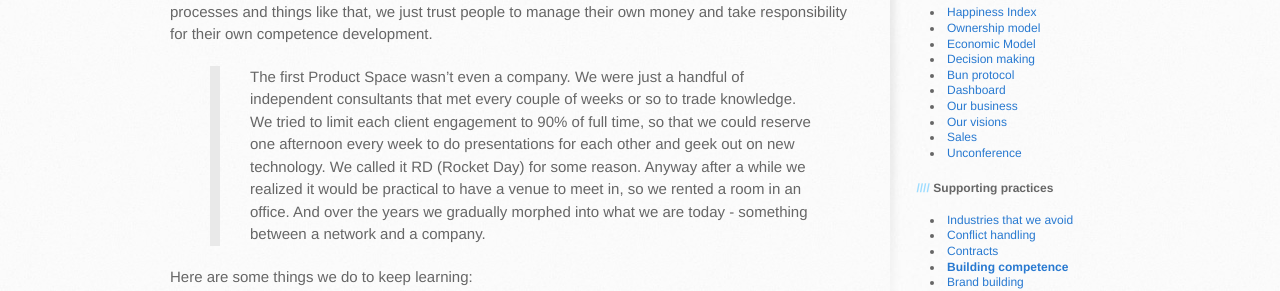
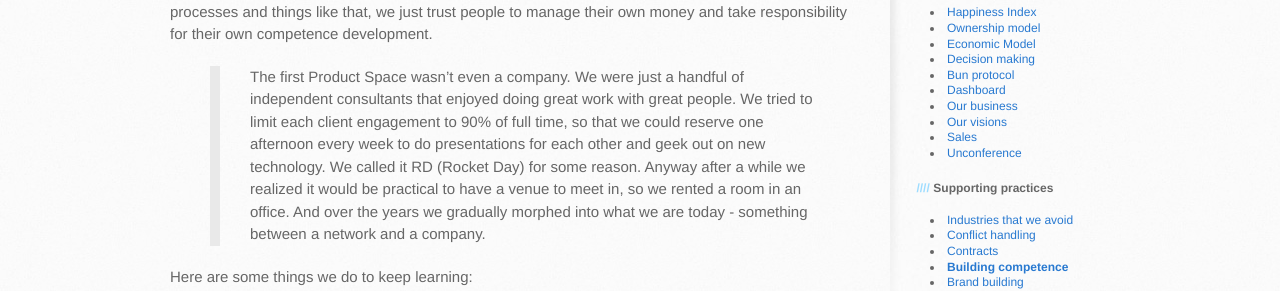
Before and after one commit to crispab/crisp-dna, a Jekyll site: the page built from _docs/building-competence.md, in a window 1280 px wide. Shown: the part 510-801 px from the top of the page. Built offline with Jekyll 4.4.1, drawn with Linux system fonts in a browser that asks for light colours.

Commit message:
Minor content changes to build competence .md

```diff
--- a/_docs/building-competence.md
+++ b/_docs/building-competence.md
@@ -11,7 +11,7 @@ As shown in [Why this works](why-this-works.html), competence is crucial! If we
 
 Fortunately, Product Space is built around individuals who love learning anyway, so it's really just a matter of making sure nothing gets in the way! So we don't have training budgets and approval processes and things like that, we just trust people to manage their own money and take responsibility for their own competence development.
 
-> The first Product Space wasn't even a company. We were just a handful of independent consultants that met every couple of weeks or so to trade knowledge. We tried to limit each client engagement to 90% of full time, so that we could reserve one afternoon every week to do presentations for each other and geek out on new technology. We called it RD (Rocket Day) for some reason. Anyway after a while we realized it would be practical to have a venue to meet in, so we rented a room in an office. And over the years we gradually morphed into what we are today - something between a network and a company.
+> The first Product Space wasn't even a company. We were just a handful of independent consultants that enjoyed doing great work with great people. We tried to limit each client engagement to 90% of full time, so that we could reserve one afternoon every week to do presentations for each other and geek out on new technology. We called it RD (Rocket Day) for some reason. Anyway after a while we realized it would be practical to have a venue to meet in, so we rented a room in an office. And over the years we gradually morphed into what we are today - something between a network and a company.
 
 Here are some things we do to keep learning:
 
```
